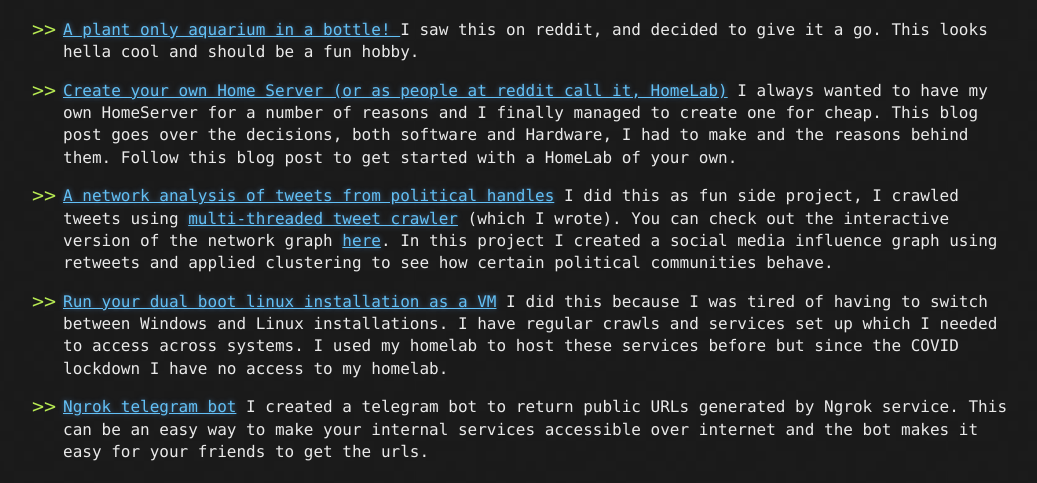
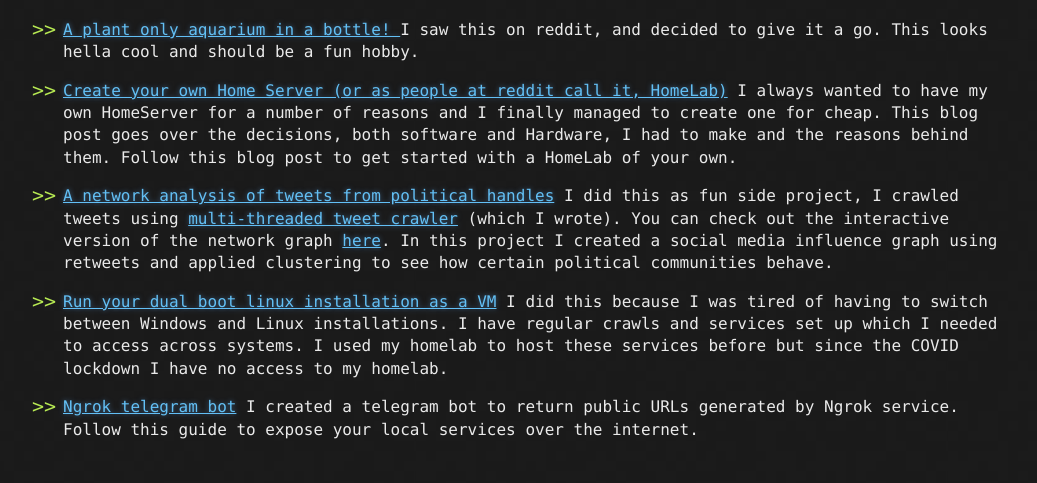
Before and after one commit to bagdeabhishek/bagdeabhishek.github.io, a Jekyll site: the page built from index.md, in a window 1280 px wide and 900 px high, scrolled down 1671 px, cut to the strip 417-900 px from the top of the window. Shown: the whole strip, without its empty margins (117-1154 px from the left). Built offline with Jekyll 4.4.1, drawn with Linux system fonts in a browser that asks for light colours; after the commit the page ends 2549 px from its top, so only the background shows below that.

```diff
--- a/index.md
+++ b/index.md
@@ -57,5 +57,5 @@ In this project I created a social media influence graph using retweets and appl
 * [Run your dual boot linux installation as a VM](../dualbootasVM)
 I did this because I was tired of having to switch between Windows and Linux installations. I have regular crawls and services set up which I needed to access across systems. I used my homelab to host these services before but since the COVID lockdown I have no access to my homelab.
 
-* [Ngrok telegram bot](https://github.com/bagdeabhishek/telegram_bot)
-I created a telegram bot to return public URLs generated by Ngrok service. This can be an easy way to make your internal services accessible over internet and the bot makes it easy for your friends to get the urls.
+* [Ngrok telegram bot](../ngrok)
+I created a telegram bot to return public URLs generated by Ngrok service. Follow this guide to expose your local services over the internet.
```
Also changed, not shown: ngrok.md (+1 -3 lines).
